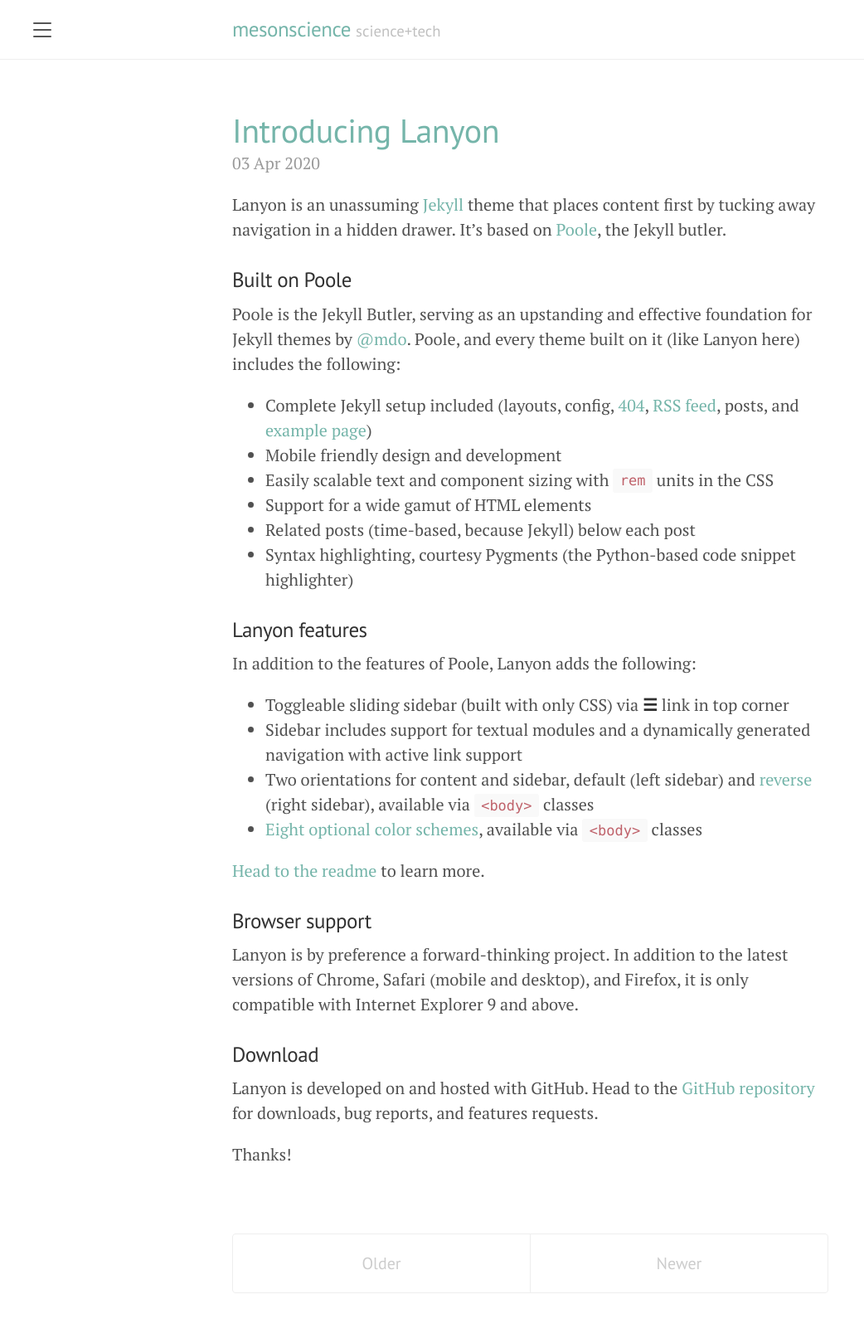
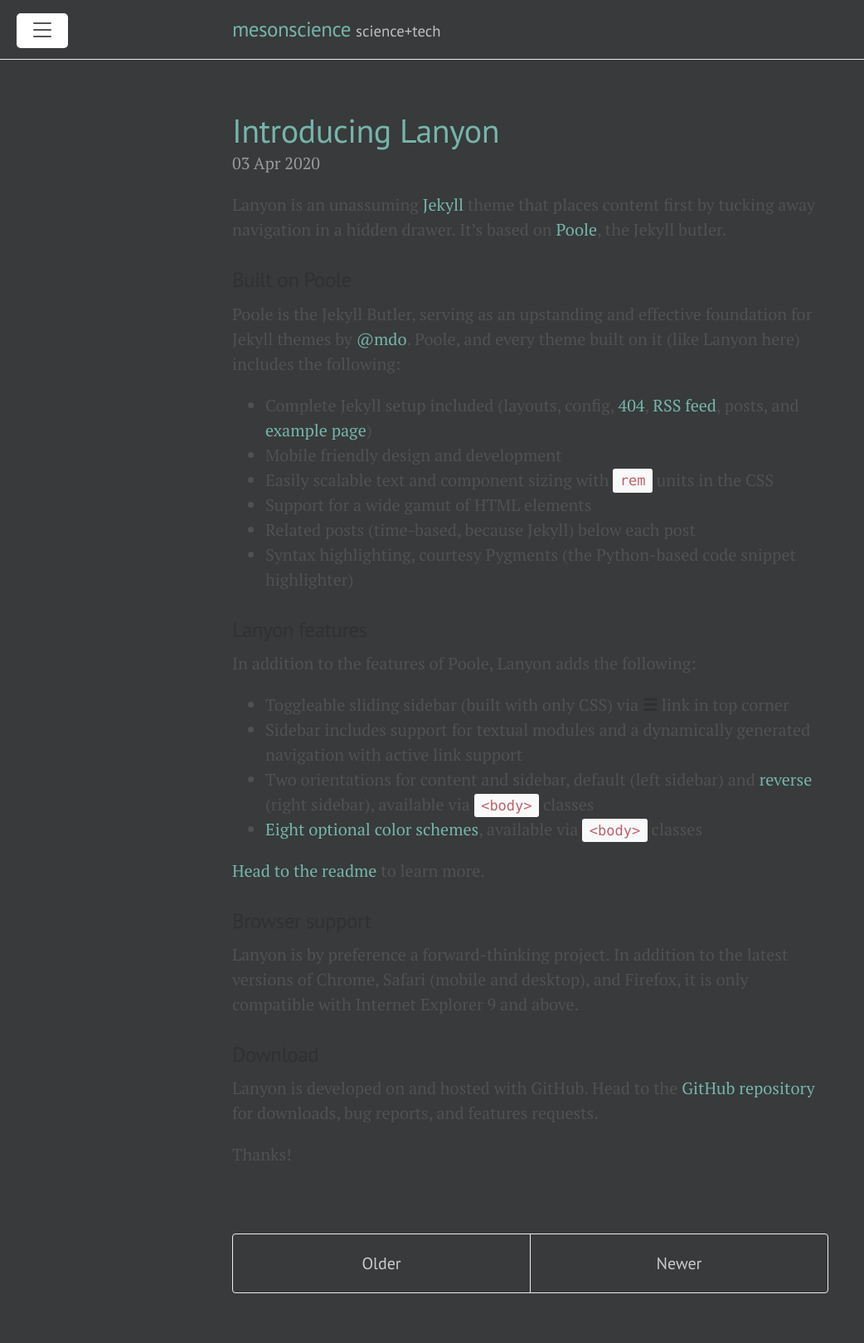
Before and after one commit to floatinginteger64/floatinginteger64.github.io, a Jekyll site: the page built from index.html, in a window 1280 px wide. Shown: the whole page at 83% size, without its empty margins (0-1042 px from the left). Built offline with Jekyll 4.4.1, drawn with Linux system fonts in a browser that asks for light colours; the list of posts is cut into pages by our own code.

Commit message:
Update lanyon.css

```diff
--- a/public/css/lanyon.css
+++ b/public/css/lanyon.css
@@ -38,6 +38,7 @@
 html,
 body {
   overflow-x: hidden;
+  background-color: #383a3b;
 }
 
 html {
```
